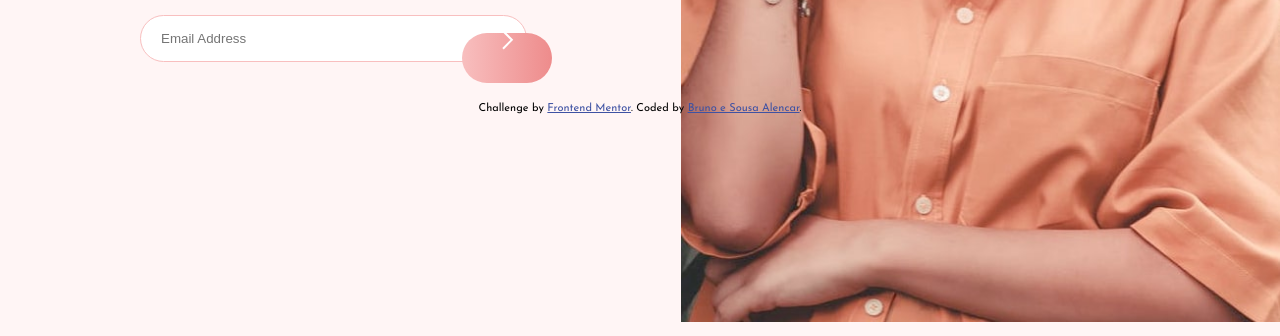
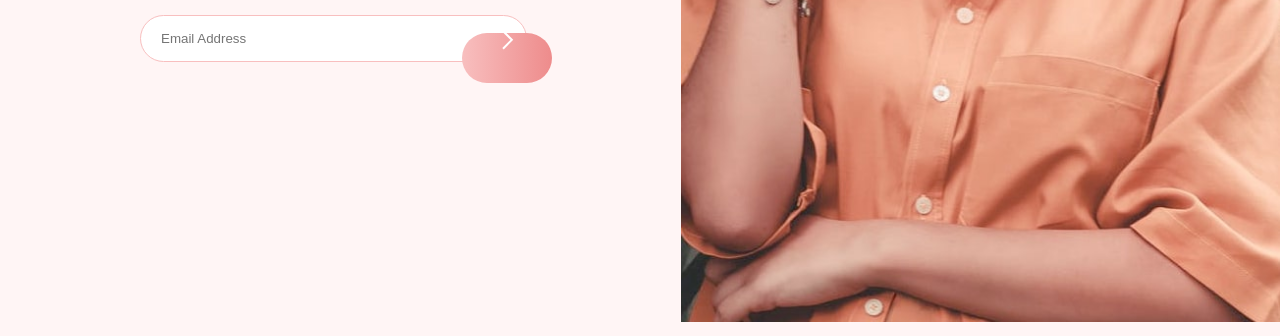
Before and after one commit to BrunoeSousaAlencar/Base-Apparel-coming-soon-page, a plain HTML site: page index.html in a window 1280 px wide. Shown: the part 464-800 px from the top of the page. Drawn offline with Linux system fonts and the light colour scheme.

Commit message:
finalizado2

```diff
--- a/index.html
+++ b/index.html
@@ -35,12 +35,6 @@
         </div>
 
     </main>
-    <footer>
-        <div class="attribution">
-            Challenge by <a class="links" href="https://www.frontendmentor.io?ref=challenge" target="_blank">Frontend Mentor</a>.
-            Coded by <a class="links" target="_blank" href="https://github.com/BrunoeSousaAlencar">Bruno e Sousa Alencar</a>.
-        </div>
-      </footer>
 
     <script src="script.js"></script>
 
--- a/style.css
+++ b/style.css
@@ -117,16 +117,6 @@ p{
     top: 10px;
     left: 21px;
 }
-
-.attribution {
-    font-size: 11px;
-    text-align: center;
-    margin-top: 40px;
-}
-.attribution a {
-    color: hsl(228, 45%, 44%);
-}
-
 
 @media (max-width: 1200px){
     main{
```
